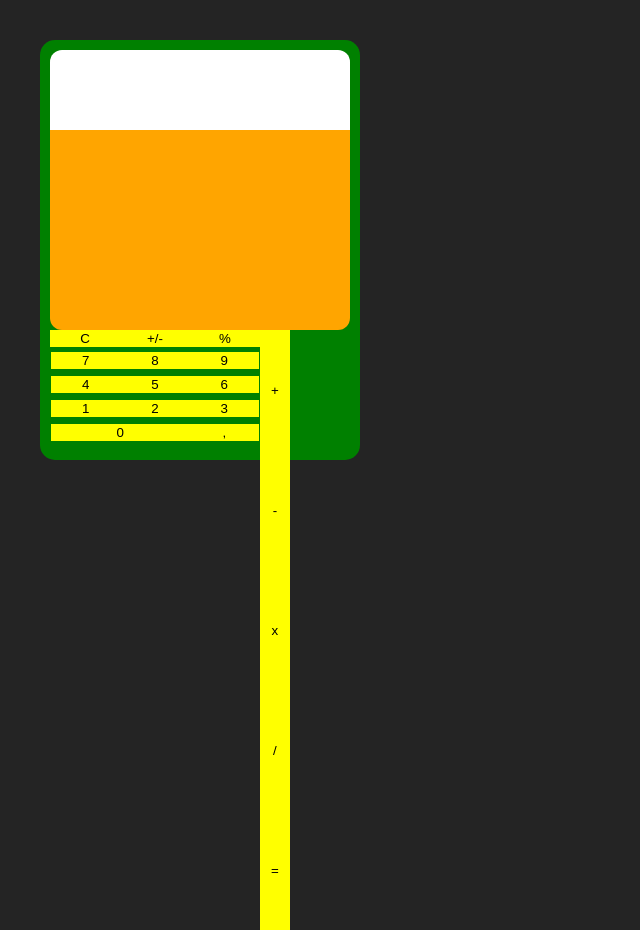
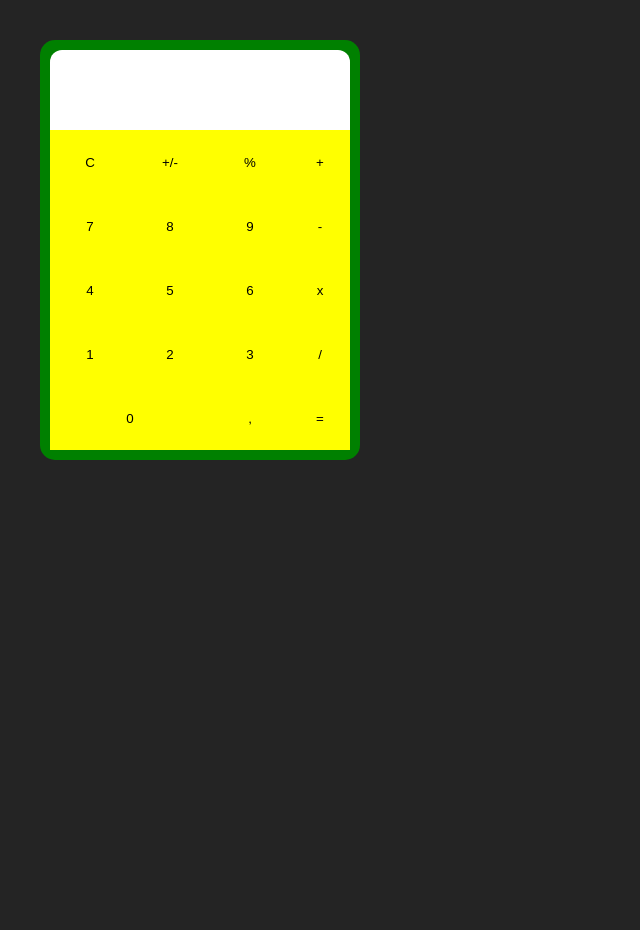
Before and after one commit to wellwe11/calcForTestingPractice, a React (Vite) app: page / in a window 1280 px wide. Shown: the whole page, without its empty margins (0-640 px from the left). After the commit the page ends 800 px from the top, so only its background shows below. Built offline with nearby package versions, Linux system fonts and the light colour scheme.

Commit message:
struggling in css ffs wasting time zzzzzzzzz

```diff
--- a/src/CALCULATOR/CONTAINER/BUTTON/button.scss
+++ b/src/CALCULATOR/CONTAINER/BUTTON/button.scss
@@ -7,6 +7,7 @@
 
   cursor: pointer;
 
+  flex: 1;
   width: 100%;
   height: 100%;
 }
--- a/src/CALCULATOR/CONTAINER/BUTTON/buttonsContainer.jsx
+++ b/src/CALCULATOR/CONTAINER/BUTTON/buttonsContainer.jsx
@@ -3,17 +3,15 @@ import "./buttonsContainer.scss";
 import Button from "./button";
 
 const NumberButtons = () => {
-  const numberButtons = [0, ",", 1, 2, 3, 4, 5, 6, 7, 8, 9];
-
   return (
     <div className="numberButtons">
-      {numberButtons.map((n, i) => (
+      {[...Array(11).keys()].map((n, i) => (
         <span
           className={`${"numberButtonContainer"} ${
             i === 0 ? "biggerNumberButtonContainer" : ""
           }`}
         >
-          <Button key={i}>{n}</Button>
+          <Button key={i}>{i === 1 ? "," : i > 0 ? i - 1 : i}</Button>
         </span>
       ))}
     </div>
--- a/src/CALCULATOR/CONTAINER/BUTTON/buttonsContainer.scss
+++ b/src/CALCULATOR/CONTAINER/BUTTON/buttonsContainer.scss
@@ -1,33 +1,57 @@
 .buttonsContainer {
   display: flex;
+  justify-content: center;
+  align-content: center;
+
+  width: 100%;
+  height: 100%;
 
   .mainButtons {
-    min-height: 100%;
+    width: 80%;
   }
 
   .sideButtons {
     display: flex;
-    flex-wrap: wrap;
+    flex-direction: column;
 
-    width: 10%;
+    width: 20%;
   }
 }
 
 .numberButtons {
   display: flex;
   flex-wrap: wrap-reverse;
-  justify-content: center;
+  justify-content: space-between;
   align-items: center;
 
+  height: 80%;
+
   .numberButtonContainer {
-    width: 33%;
+    height: 25%;
+    width: 33.333%;
   }
 
   .biggerNumberButtonContainer {
-    width: 66%;
+    width: 66.666%;
   }
+}
+
+.numberButtonContainer {
+  display: flex;
+  justify-content: center;
+  align-items: center;
 }
 
 .methodTopButtons {
   display: flex;
+  justify-content: center;
+  align-items: center;
+  height: 20%;
 }
+
+.methodButtonsRight {
+  display: flex;
+  flex-direction: column;
+
+  height: 100%;
+}
--- a/src/CALCULATOR/CONTAINER/CALC_BODY/calc_body.jsx
+++ b/src/CALCULATOR/CONTAINER/CALC_BODY/calc_body.jsx
@@ -1,7 +1,12 @@
+import ButtonsContainer from "../BUTTON/buttonsContainer";
 import "./calc_body.scss";
 
 const CalculatorContainer = () => {
-  return <div className="calculatorContainer"></div>;
+  return (
+    <div className="calculatorContainer">
+      <ButtonsContainer />
+    </div>
+  );
 };
 
 export default CalculatorContainer;
--- a/src/CALCULATOR/CONTAINER/CALC_BODY/calc_body.scss
+++ b/src/CALCULATOR/CONTAINER/CALC_BODY/calc_body.scss
@@ -1,6 +1,6 @@
 .calculatorContainer {
   width: 100%;
-  flex: 1;
+  height: 100%;
 
   background-color: orange;
 
--- a/src/CALCULATOR/CONTAINER/calculator.jsx
+++ b/src/CALCULATOR/CONTAINER/calculator.jsx
@@ -9,7 +9,6 @@ const Calculator = () => {
     <div className="calculator">
       <InputContainer />
       <CalculatorContainer />
-      <ButtonsContainer />
     </div>
   );
 };
--- a/src/CALCULATOR/CONTAINER/calculator.scss
+++ b/src/CALCULATOR/CONTAINER/calculator.scss
@@ -11,7 +11,5 @@
   justify-content: center;
   align-items: center;
 
-  position: relative;
-
   border-radius: 15px;
 }
```
